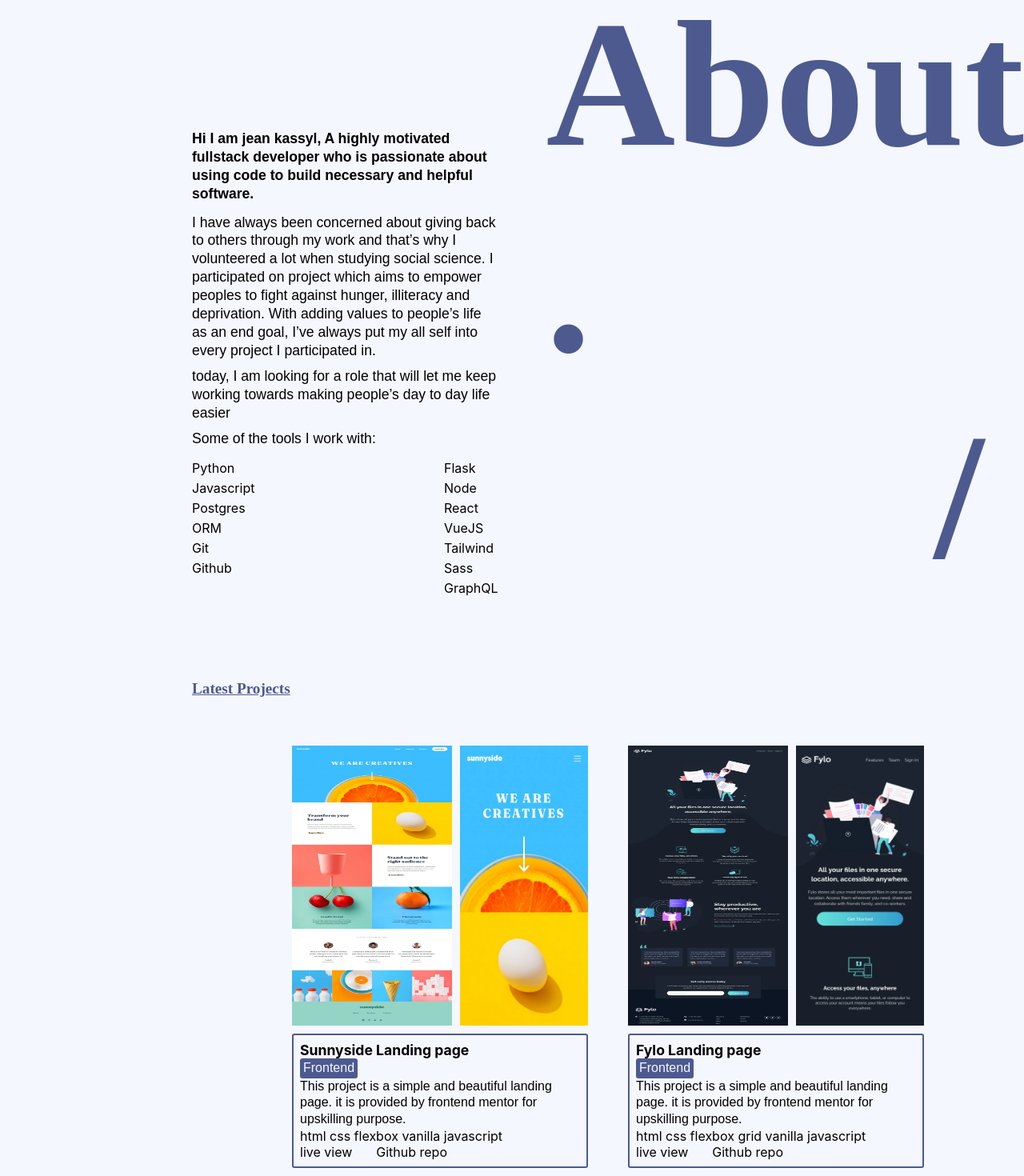
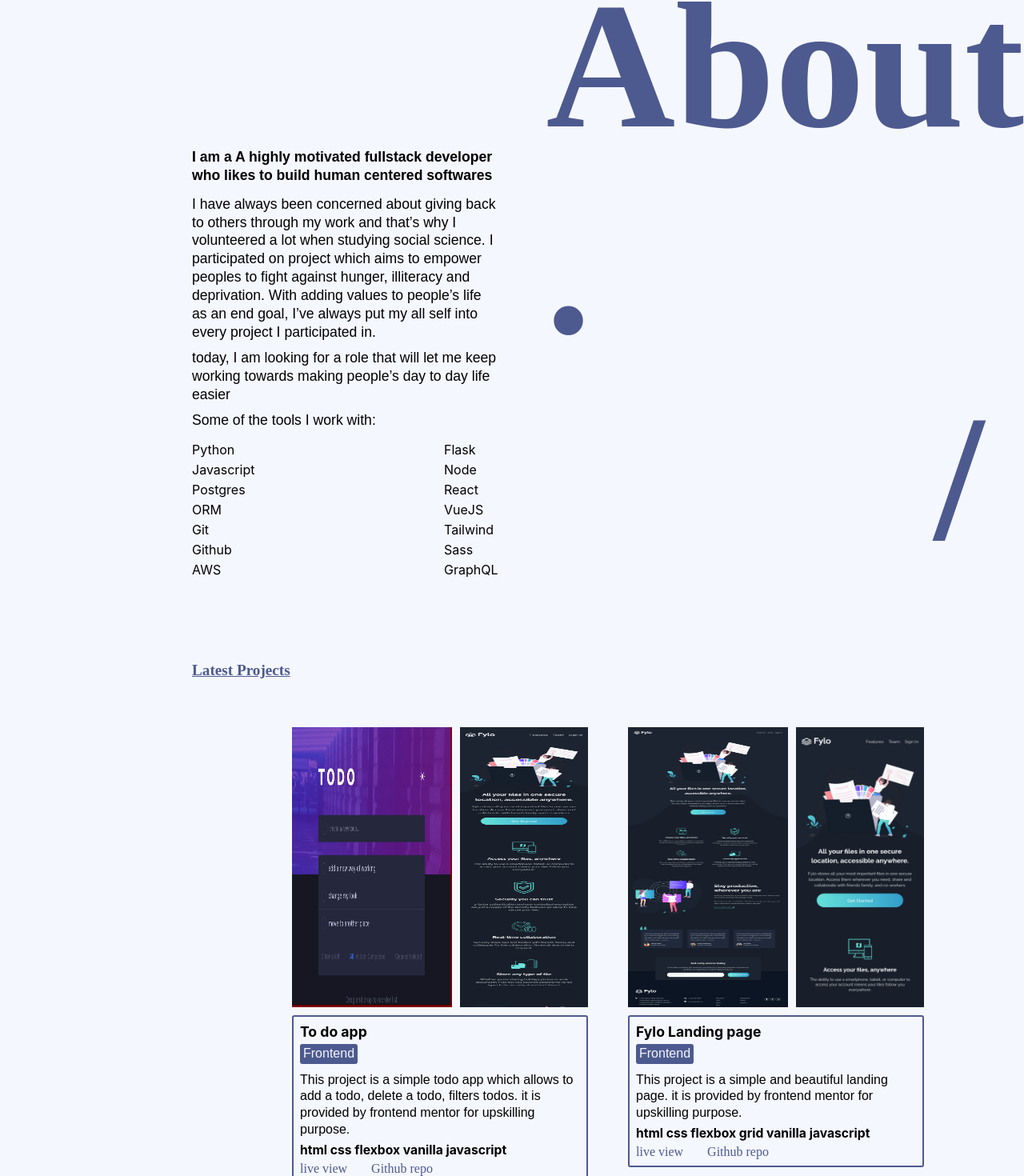
Before and after one commit to Jean-kassyl/kass-portofolio-v1, a React (Create React App) app: page / in a window 1280 px wide. Shown: the part 277-1747 px from the top of the page at 80% size. Built offline with nearby package versions, Linux system fonts and the light colour scheme.

Commit message:
fix: review certain aspect of the app - add the overall logic - fix bugs concerning the project cards - find a new way to display the projects

```diff
--- a/src/App.js
+++ b/src/App.js
@@ -26,6 +26,17 @@ const projectInfo = [
     tools: ['html', 'css', 'flexbox','grid', 'vanilla javascript'],
     live: 'https://jean-kassyl.github.io/fylo-landingPage',
     github: 'https://github.com/Jean-kassyl/fylo-landingPage'
+  },
+  {
+    id: 3,
+    projectTitle: 'To do app',
+    desktop: '/images/todo-desk.png',
+    mobile: '/images/todo-mob.png',
+    description: 'This project is a simple todo app which allows to add a todo, delete a todo, filters todos. it is provided by frontend mentor for upskilling purpose.',
+    category: 'Frontend',
+    tools: ['html', 'css', 'flexbox', 'vanilla javascript'],
+    live: 'https://jean-kassyl.github.io/fylo-landingPage',
+    github: 'https://github.com/Jean-kassyl/fylo-landingPage'
   }
 ];
 
--- a/src/components/Home/index.js
+++ b/src/components/Home/index.js
@@ -11,15 +11,14 @@ const Home = ({info}) => {
             <main>
                 <div className="padd">
                     <h1>Hi, I am Kassyl, A Software Developer</h1>
-                    <p> who is passionate about using code to build easy and<br /> helpful web solutions <span>!</span></p>
+                    <p className="hero-desc"> who is passionate about using code to build simple and helpful web solutions <span>!</span></p>
                 </div>
 
                 <section className="about">
                     <div className="text">
                         <p className="paragraph1 padd">
-                            Hi I am jean kassyl,
-                            A highly motivated fullstack developer who is passionate about using code to build
-                            necessary and helpful software.
+                            I am a
+                            A highly motivated fullstack developer who likes to build human centered softwares
                         </p>
                         <div className="mobile-back padd">
                             <p className="marg">
@@ -42,6 +41,7 @@ const Home = ({info}) => {
                                 <li>ORM</li>
                                 <li>Git</li>
                                 <li>Github</li>
+                                <li>AWS</li>
                             </ul>
                             <ul>
                                 <li>Flask</li>
@@ -62,7 +62,8 @@ const Home = ({info}) => {
                 <section className="latest-projects">
                     <h2>Latest Projects</h2>
                     <div className="projects">
-                        {info.map(obj => <Card key={obj.id} info={obj}/>)}
+                        <Card info={info.reverse()[0]} />
+                        <Card info={info.reverse()[1]} />
                     </div>
                 </section>
             </main>
--- a/src/components/Home/index.scss
+++ b/src/components/Home/index.scss
@@ -9,7 +9,7 @@ h1 {
 main {
     padding: 100px 0 100px 15rem;
 
-    & > div p {
+    & .hero-desc {
         font-weight: bold;
     }
 }
@@ -79,19 +79,67 @@ p {
     }
 }
 
+@media (max-width: $tablet-view){
+
+
+    main {
+        padding: 100px 0 40px 8rem;
+    }
+
+    h2 {
+        font-size: 1.1rem;
+    }
+
+    p {
+        font-size: 1rem;
+        margin-bottom: 3rem;
+    }
+
+    .about {
+
+        .text {
+            align-self: flex-end;
+            padding-right: 25px;
+
+            p {
+                font-size: 1rem;
+            }
+
+            .paragraph1 {
+                margin-bottom: 1rem;
+            }
+        }
+
+
+    }
+
+    .latest-projects {
+        margin-top: 80px;
+
+        .projects {
+            flex-direction: column;
+            align-items: center;
+        }
+
+    }
+
+
+}
+
 @media (max-width: $mobile-view){
     main {
         padding: 80px 0 5rem 0;
 
         .padd {
             padding-left: 30px;
+            padding-right: 10px;
         }
 
         & >  div {
             margin-bottom: 2rem;
         }
 
-        & > div p {
+        & .hero-desc {
             font-weight: bold;
         }
     }
@@ -140,50 +188,3 @@ p {
 
     }
 }
-
-@media (max-width: $tablet-view){
-
-
-    main {
-        padding: 100px 0 40px 8rem;
-    }
-
-    h2 {
-        font-size: 1.1rem;
-    }
-
-    p {
-        font-size: 1rem;
-        margin-bottom: 3rem;
-    }
-
-    .about {
-
-        .text {
-            align-self: flex-end;
-            padding-right: 25px;
-
-            p {
-                font-size: 1rem;
-            }
-
-            .paragraph1 {
-                margin-bottom: 1rem;
-            }
-        }
-
-
-    }
-
-    .latest-projects {
-        margin-top: 80px;
-
-        .projects {
-            flex-direction: column;
-            align-items: center;
-        }
-
-    }
-
-
-}
--- a/src/components/Project/index.js
+++ b/src/components/Project/index.js
@@ -7,7 +7,7 @@ import { faSearch } from '@fortawesome/free-solid-svg-icons';
 import {useRef, useState} from 'react'
 
 
-const Projects = () => {
+const Projects = ({info}) => {
 
     const [selectedOption, setSelectedOption] = useState("All")
     const categories = useRef(null)
@@ -71,10 +71,7 @@ const Projects = () => {
                         </div>
                     </div>
                     <div className="cardParent">
-                        <Card />
-                        <Card />
-                        <Card />
-                        <Card />
+                        {selectedOption === "All"?info.map(obj => <Card info={obj} key={obj.id} />): info.filter(obj => obj.category === selectedOption).map(obj => <Card info={obj} key={obj.id} />)}
                     </div>
                 </div>
             </main>
--- a/src/components/common/ProjectCard/index.js
+++ b/src/components/common/ProjectCard/index.js
@@ -26,8 +26,8 @@ const Card = ({info}) => {
                     <li>{info.tools.join(' ')}</li>
                 </ul>
                 <div className="links">
-                    <span>live view</span>
-                    <span>Github repo</span>
+                    <a href={info.live} target='_blank' rel="noreferrer"><span>live view</span></a>
+                    <a href={info.github} target='_blank' rel="noreferrer"><span>Github repo</span></a>
                 </div>
             </div>
         </div>
--- a/src/components/common/ProjectCard/index.scss
+++ b/src/components/common/ProjectCard/index.scss
@@ -43,9 +43,17 @@
 
         h4 {
             font-size: 1.1rem;
+
         }
-        p, li, span {
+        p, span {
             font-size: 1rem;
+            margin: 5px 0
+        }
+
+        li {
+            font-size: .98rem;
+            font-weight: bold;
+            margin: 5px 0;
         }
 
         .links {
```
Also changed, not shown: public/images/todo-desk.png (added), public/images/todo-mob.png (added).
